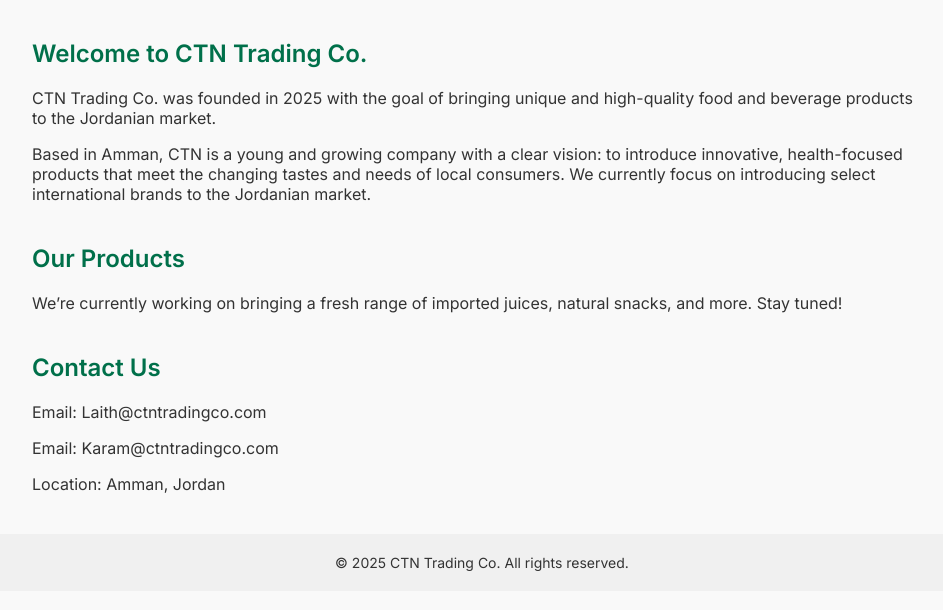
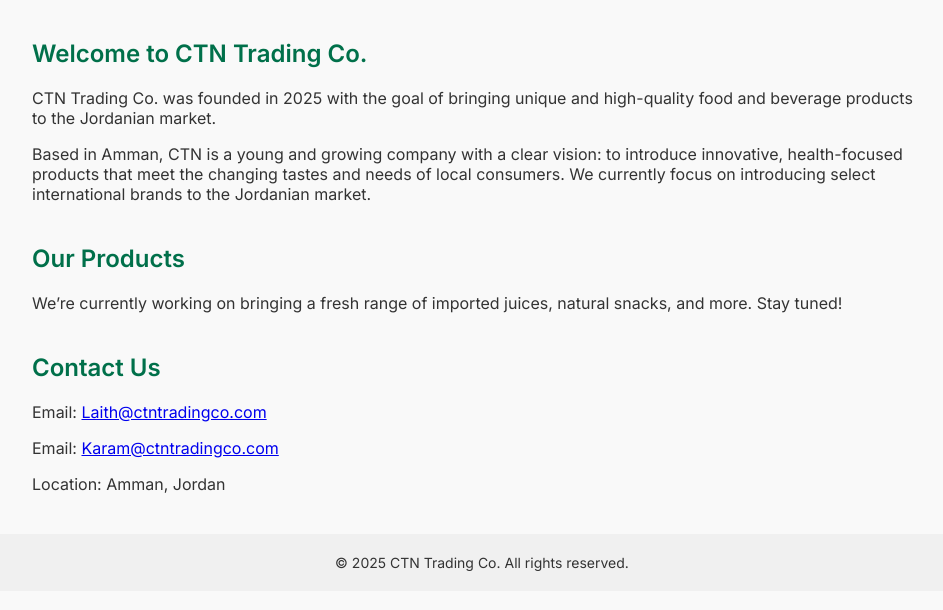
Before and after one commit to CTN-Co/CTN-Website, a plain HTML site: page index.html in a window 1280 px wide. Shown: the part 122-732 px from the top of the page, without its empty margins (158-1101 px from the left). Drawn offline with Linux system fonts and the light colour scheme.

Commit message:
Update index.html

```diff
--- a/index.html
+++ b/index.html
@@ -64,8 +64,8 @@
 
   <section class="section" id="contact">
     <h2>Contact Us</h2>
-    <p>Email: Laith@ctntradingco.com</p>
-     <p>Email: Karam@ctntradingco.com</p>
+    <p>Email: <a href="mailto:Laith@ctntradingco.com">Laith@ctntradingco.com</a></p>
+<p>Email: <a href="mailto:Karam@ctntradingco.com">Karam@ctntradingco.com</a></p>
     <p>Location: Amman, Jordan</p>
   </section>
 
```
